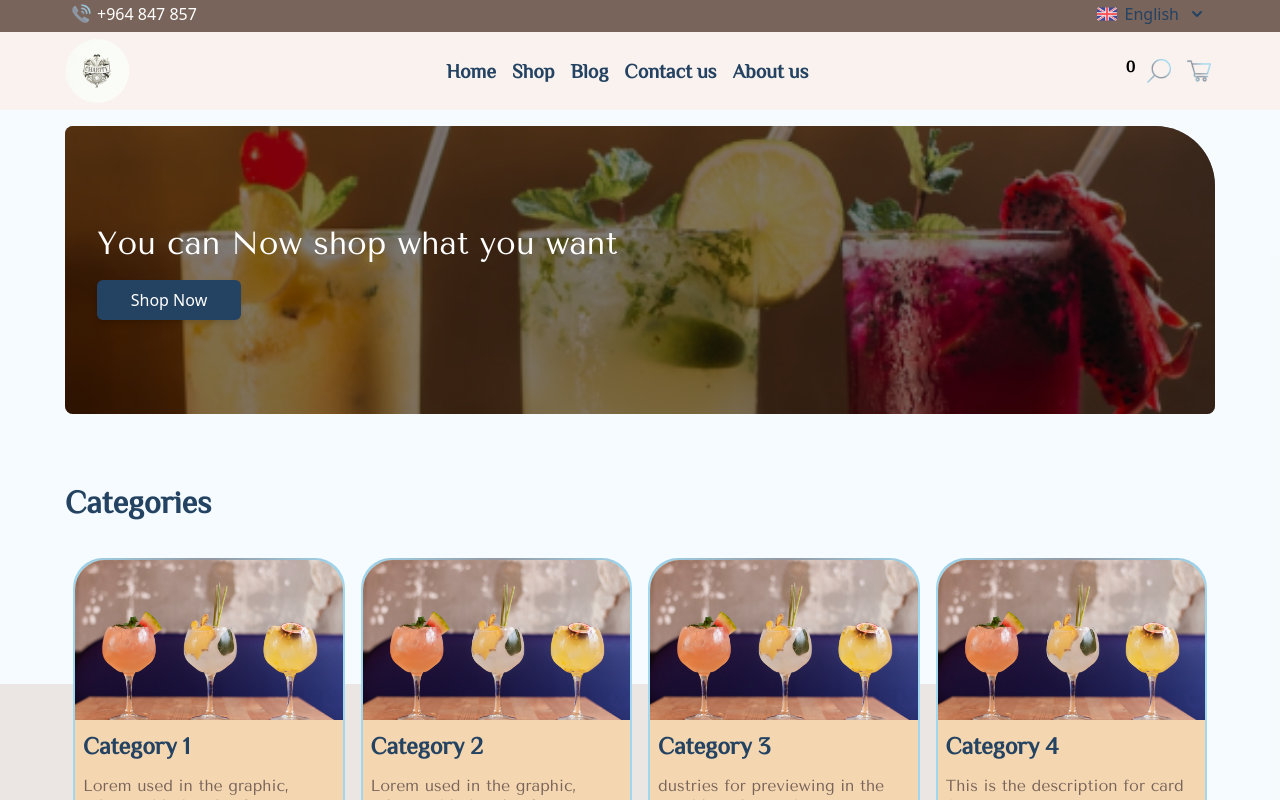
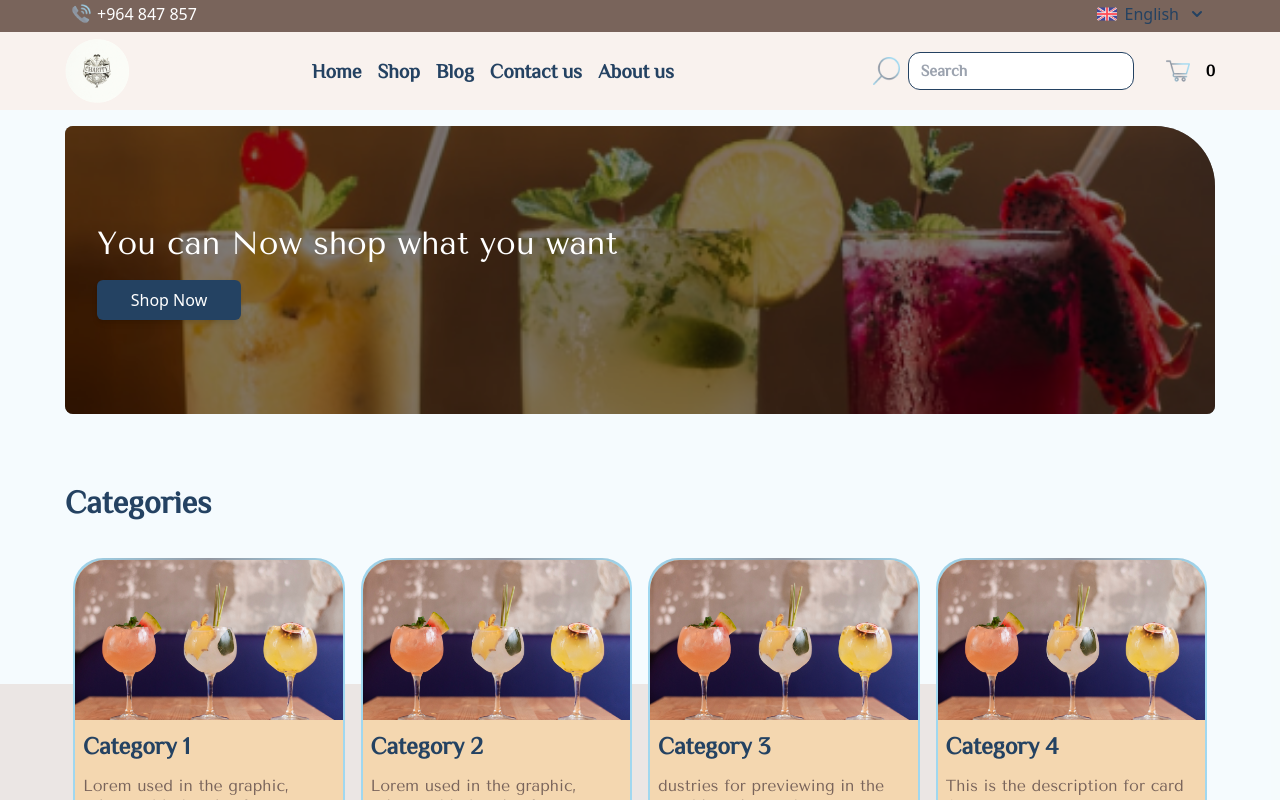
Before and after one commit to ENG9MANAR9SC/shop, a Vue app: page / in a window 1280 px wide. Shown: the top 800 px of the page. Built offline with nearby package versions, Linux system fonts and the light colour scheme.

Commit message:
solve bugs

```diff
--- /dev/null
+++ b/src/assets/data.js
@@ -0,0 +1,35 @@
+export const products = [
+    {
+        id:0,
+        title:"Carrots",
+        image: "../icons/drinks/drink1.png",
+        description:"graphic, and visual mockups layouts visual mockups",
+        price:'20',
+        quantity: 1,
+    },
+    {
+        id:1,
+        title:"PineApple",
+        image: "../icons/drinks/drink2.png",
+        description:"graphic, print, and industries for and visual mockups layouts visual mockups graphic, print, and industries for and visual mockups layouts visual mockup",
+        price:'20',
+        quantity: 1,
+    },
+    {
+        id:2,
+        title:"Orange",
+        image: "../icons/drinks/drink3.png",
+        description:"industries for previewing layouts and visual mockups layouts visual mockups graphic, print, and industries for and visual mockups layouts visual mockup",
+        price:'20',
+        quantity: 1,
+    },
+    {
+        id:3,
+        title:"Orange",
+        image: "../icons/drinks/drink3.png",
+        description:"graphic, print, and industries for previewing layouts and visual mockups layouts visua",
+        price:'20',
+        quantity: 1,
+    },
+
+];
--- a/src/components/blogs/index.vue
+++ b/src/components/blogs/index.vue
@@ -31,7 +31,7 @@
 
         <div class="mt-16 mb-8">
             <div class="c-container">
-                <h2 class="h-header">Resent Blogs</h2>
+                <h2 class="h-header">Recent Blogs</h2>
                 <div class="flex flex-wrap justify-between">
                     <div v-for="card in cards" class="responsivefour">
                     <card :key="card.title" :title="card.title" :image="card.image" class="mx-4"/>
--- a/src/components/header.vue
+++ b/src/components/header.vue
@@ -51,10 +51,10 @@
                         </div>
                     </nav>
 
-                    <div class="flex gap-2">
-                        {{ cart.cQuantity }}
-                        <img src="/icons/searchead.png" alt="" class="w-8 h-8 p-1" >
+                    <div class="flex gap-3 items-center">
+                        <search> </search>
                         <RouterLink to="/cart"><img src="/icons/shophead.png" alt="" class="w-8 h-8 p-1" ></RouterLink>
+                        <div>{{ cart.cQuantity }}</div>
                     </div>
 
                 </div>
@@ -65,11 +65,12 @@
 </template>
 <script>
 import { ref } from 'vue';
-
+import search from './utilities/search.vue'
 import dropdown from "./utilities/lang-dropdown.vue"
 export default{
        components: {
         dropdown,
+        search,
     },
     setup() {
     const showMenu = ref(false);
--- a/src/components/home.vue
+++ b/src/components/home.vue
@@ -101,6 +101,7 @@ import cardnew from "./utilities/cardnew.vue";
 import brand from "./utilities/brands.vue";
 import service from "./utilities/services.vue";
 import review from "./utilities/reviews.vue";
+import { products } from "../assets/data";
 export default {
   data() {
     return {
@@ -127,38 +128,7 @@ export default {
         },
         ],
         products: [
-        {
-                    id:0,
-                    title:"Carrots",
-                    image: "../icons/drinks/drink1.png",
-                    description:"graphic, and visual mockups layouts visual mockups",
-                    price:'20',
-                    quantity: 1,
-                },
-                {
-                    id:1,
-                    title:"PineApple",
-                    image: "../icons/drinks/drink2.png",
-                    description:"graphic, print, and industries for and visual mockups layouts visual mockups graphic, print, and industries for and visual mockups layouts visual mockup",
-                    price:'20',
-                    quantity: 1,
-                },
-                {
-                    id:2,
-                    title:"Orange",
-                    image: "../icons/drinks/drink3.png",
-                    description:"industries for previewing layouts and visual mockups layouts visual mockups graphic, print, and industries for and visual mockups layouts visual mockup",
-                    price:'20',
-                    quantity: 1,
-                },
-                {
-                    id:3,
-                    title:"Orange",
-                    image: "../icons/drinks/drink3.png",
-                    description:"graphic, print, and industries for previewing layouts and visual mockups layouts visua",
-                    price:'20',
-                    quantity: 1,
-                },
+
         ],
         brands: [
             {
@@ -228,6 +198,9 @@ export default {
       this.activeIndex = index
     }
   },
+  mounted() {
+        this.products = products;
+    }
 };
         </script>
 
--- a/src/components/products/index.vue
+++ b/src/components/products/index.vue
@@ -68,44 +68,12 @@
 <script>
 import productCard from "../products/card.vue";
 import cardnew from "../utilities/cardnew.vue";
+import { products } from "../../assets/data";
+
 export default {
   data() {
     return {
-        products: [
-                {
-                    id:0,
-                    title:"Carrots",
-                    image: "../icons/drinks/drink1.png",
-                    description:"graphic, and visual mockups layouts visual mockups",
-                    price:'20',
-                    quantity: 1,
-                },
-                {
-                    id:1,
-                    title:"PineApple",
-                    image: "../icons/drinks/drink2.png",
-                    description:"graphic, print, and industries for and visual mockups layouts visual mockups graphic, print, and industries for and visual mockups layouts visual mockup",
-                    price:'20',
-                    quantity: 1,
-                },
-                {
-                    id:2,
-                    title:"Orange",
-                    image: "../icons/drinks/drink3.png",
-                    description:"industries for previewing layouts and visual mockups layouts visual mockups graphic, print, and industries for and visual mockups layouts visual mockup",
-                    price:'20',
-                    quantity: 1,
-                },
-                {
-                    id:3,
-                    title:"Orange",
-                    image: "../icons/drinks/drink3.png",
-                    description:"graphic, print, and industries for previewing layouts and visual mockups layouts visua",
-                    price:'20',
-                    quantity: 1,
-                },
-
-        ],
+        products: [],
      /*    cardnews: [
                 {
                     title:"Carrots",
@@ -132,5 +100,11 @@ export default {
         productCard,
         cardnew,
     },
+
+
+    mounted() {
+        this.products = products;
     }
+}
+
 </script>
--- /dev/null
+++ b/src/components/searchresult.vue
@@ -0,0 +1,27 @@
+<template>
+    <div class="c-container">
+        {{ searchKey }}
+        {{ products }}
+        <div v-if="searchKey=products.title">
+          ggogogogogog
+        </div>
+    </div>
+</template>
+
+<script>
+import { products } from "../assets/data";
+ export default {
+  data() {
+        return {
+            products: [],
+            searchKey:''
+        }
+    },
+    mounted() {
+        console.log(this.$route.query.s)
+        this.searchKey = this.$route.query.s;
+        this.products = products;
+    },
+
+ }
+</script>
--- /dev/null
+++ b/src/components/utilities/search.vue
@@ -0,0 +1,40 @@
+<template>
+    <div class="c-container flex items-center gap-2">
+        <button class="w-8 h-8" @click="search">
+            <img src="/icons/searchead.png" alt="" class="" >
+         </button>
+        <input
+            class="appearance-none border rounded-xl border-secondery w-full py-2 px-3 text-gray-700 leading-tight focus:outline-none focus:shadow-outline"
+            id="email"
+            type="text"
+            placeholder="Search"
+            v-model="searchKey"
+        />
+
+    </div>
+
+</template>
+
+<script>
+import { products } from "../../assets/data";
+
+export default {
+  data() {
+    return {
+        products: [],
+        searchResult: [],
+        searchKey:'',
+    }
+
+  },
+  mounted() {
+        this.products = products;
+    },
+    methods: {
+     search() {
+        this.$router.push(`/search-result?s=${this.searchKey}`)
+     }
+    }
+}
+
+</script>
--- a/src/router/index.js
+++ b/src/router/index.js
@@ -49,6 +49,11 @@ const router = createRouter({
       name: 'about-us',
       component: () => import('../components/about-us.vue')
     },
+    {
+      path: '/search-result',
+      name: 'search-result',
+      component: () => import('../components/searchresult.vue')
+    },
 
   ]
 })
```
Lines whose indentation alone changed are shown as unchanged.
